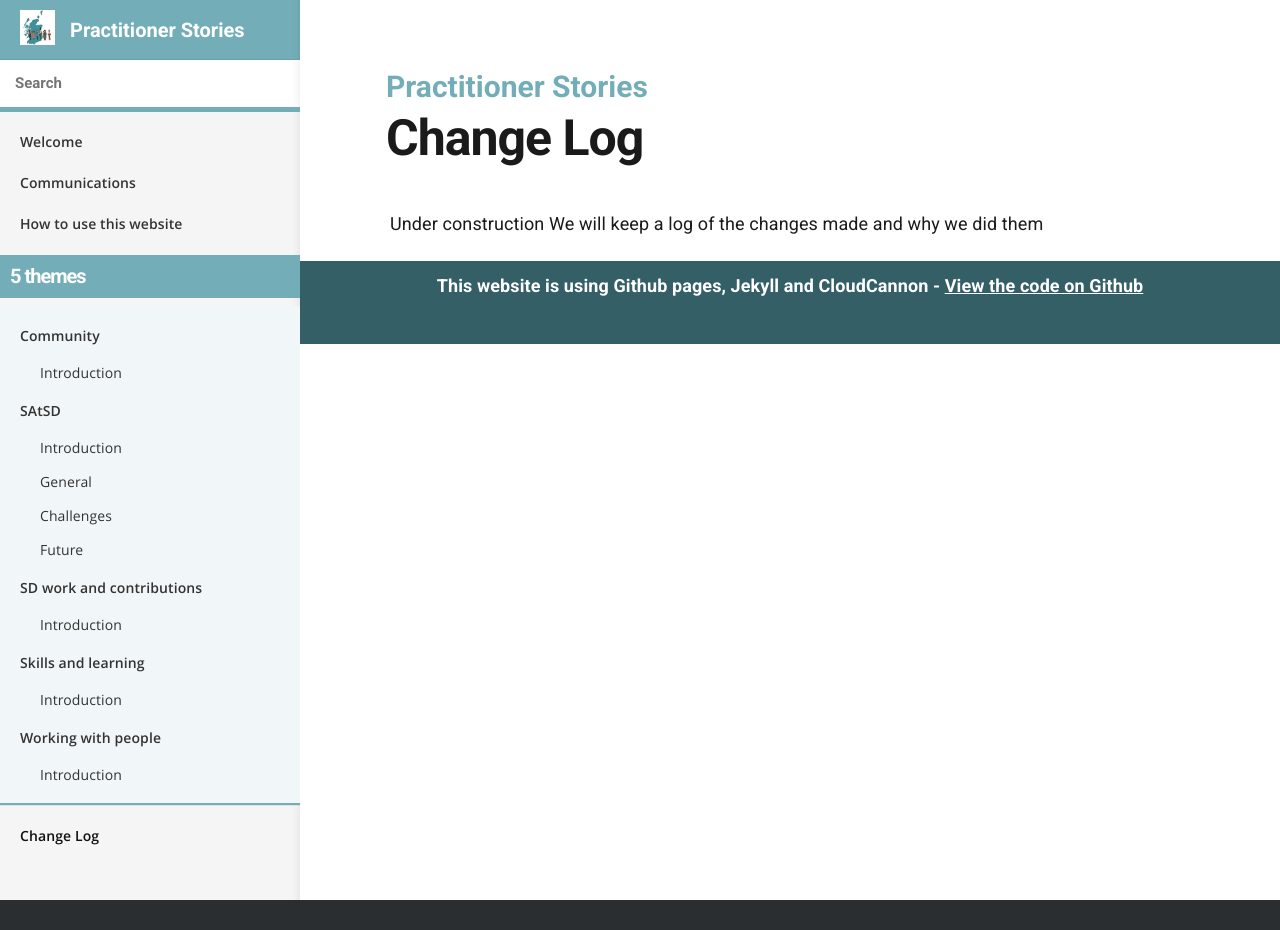
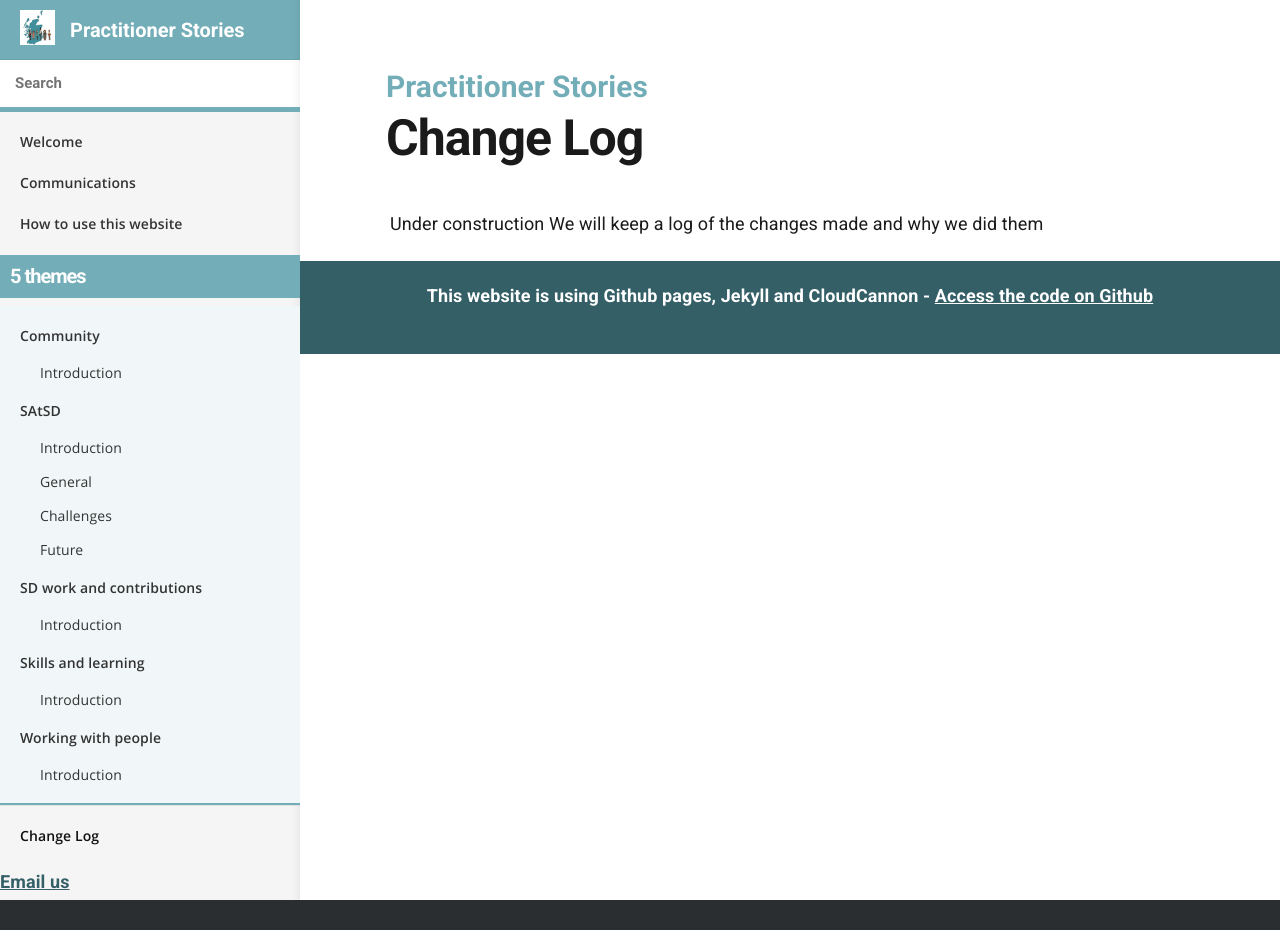
Before and after one commit to stephanie-K/practitioner-stories, a Jekyll site: the page built from changelog.html, in a window 1280 px wide. Built offline with Jekyll 4.4.1, drawn with Linux system fonts in a browser that asks for light colours; before the commit the page ends 900 px from its top, so only the background shows below that.

Commit message:
add contact us - improve css

```diff
--- a/_layouts/default.html
+++ b/_layouts/default.html
@@ -73,6 +73,9 @@
 						<a href="{{ site.baseurl }}/changelog/">{{ changelog.title }}</a>
 					</li>
 				</ul>
+				<p><a href="mailto:practitionerstories@gmail.com?Subject=Website%20-%20contact"><strong>Email us</strong></a></p>
+
+
 			</nav>
 		</header>
 
@@ -88,7 +91,7 @@
 		</section>
 
 		<footer>
-			<p>This website is using Github pages, Jekyll and CloudCannon - <a href="https://github.com/stephanie-K/practitioner-stories" target="_blank">View the code on Github</a></p>
+			<p>This website is using Github pages, Jekyll and CloudCannon - <a href="https://github.com/stephanie-K/practitioner-stories" target="_blank">Access the code on Github</a></p>
 		</footer>
 
 		<script>
--- a/_sass/_layout.scss
+++ b/_sass/_layout.scss
@@ -501,6 +501,7 @@ a.button:hover {
 	background-color: $brand-colour;
 	font-weight: 600;
 	padding: 0.5em 1em;
+
 }
 .tag-alt {
 	background-color: $brand-colour-alt;
@@ -524,7 +525,7 @@ footer {
 	background-color: #345f67;
     color: #fff;
     font-weight: 600;
-	padding: 1rem;
+	padding: 2rem 1rem 1rem 1rem;
 
 	p {
 		text-align: center;
```
